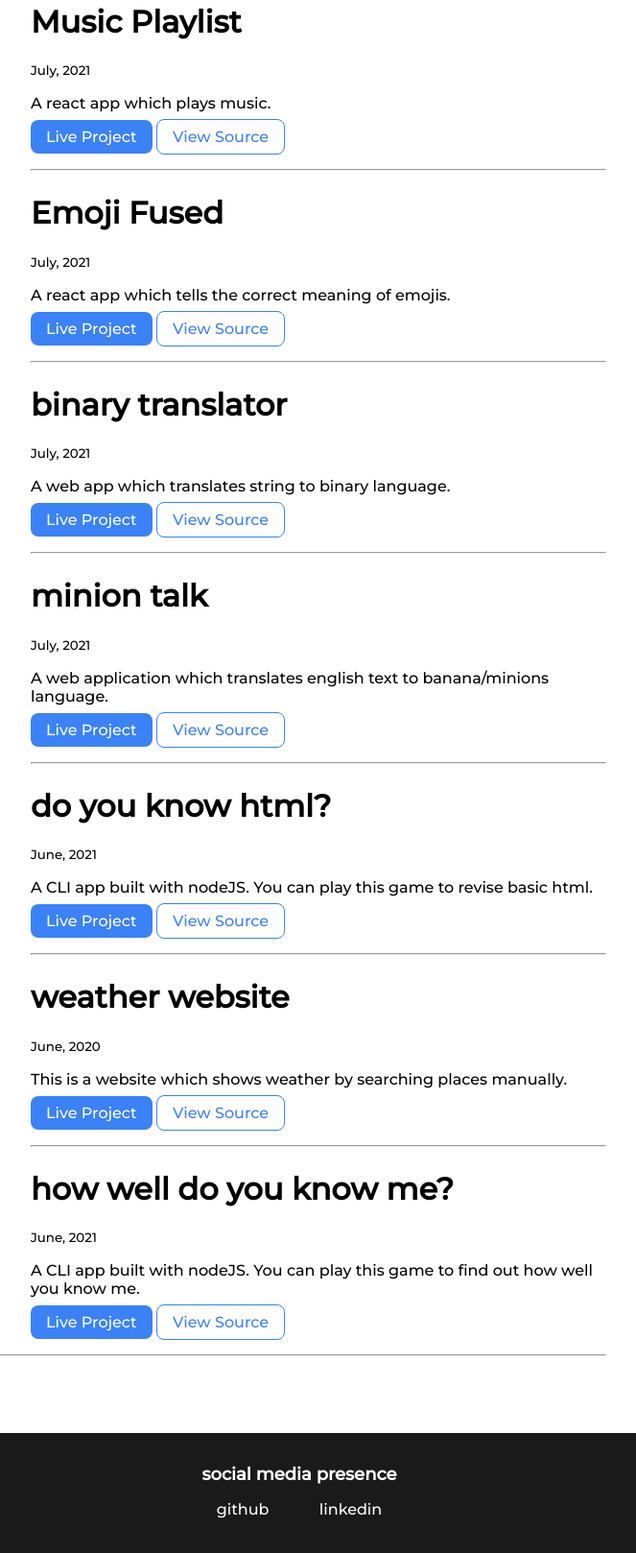
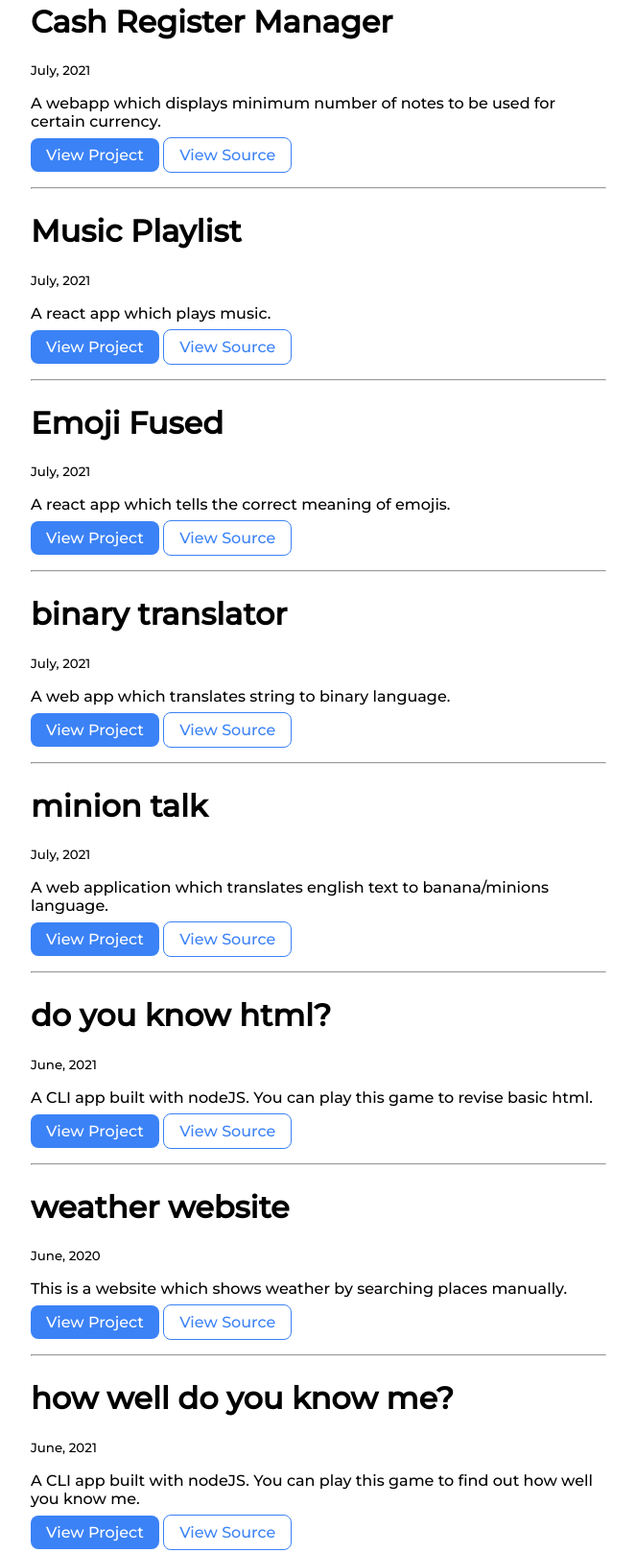
Before and after one commit to varnita619/VarnitaMakrariya-Portfolio, a plain HTML site: page projects.html in a window 1280 px wide. Shown: the part 165-1783 px from the top of the page at 96% size, without its empty margins (328-991 px from the left). Drawn offline with Linux system fonts and the light colour scheme.

Commit message:
added mark ten project

```diff
--- a/projects.html
+++ b/projects.html
@@ -32,10 +32,21 @@
 
         <li>
             <div class="container container-center margin-md">
+                <h1>Cash Register Manager</h1>
+                <small>July, 2021</small>
+                <p>A webapp which displays minimum number of notes to be used for certain currency.</p>
+                <a class="link link-primary" href="https://cash-deployer.netlify.app/">View Project</a>
+                <a class="link link-secondary" href="https://github.com/varnita619/Cash-Register-Manager">View Source</a>
+            </div>
+        </li>
+        <hr>
+
+        <li>
+            <div class="container container-center margin-md">
                 <h1>Music Playlist</h1>
                 <small>July, 2021</small>
                 <p>A react app which plays music.</p>
-                <a class="link link-primary" href="https://xnsxd.csb.app/">Live Project</a>
+                <a class="link link-primary" href="https://xnsxd.csb.app/">View Project</a>
                 <a class="link link-secondary" href="https://github.com/varnita619/Music-Playlist">View Source</a>
             </div>
         </li>
@@ -46,7 +57,7 @@
                 <h1>Emoji Fused</h1>
                 <small>July, 2021</small>
                 <p>A react app which tells the correct meaning of emojis.</p>
-                <a class="link link-primary" href="https://m70m2.csb.app/">Live Project</a>
+                <a class="link link-primary" href="https://m70m2.csb.app/">View Project</a>
                 <a class="link link-secondary" href="https://github.com/varnita619/Emoji-Fused">View Source</a>
             </div>
         </li>
@@ -57,7 +68,7 @@
                 <h1>binary translator</h1>
                 <small>July, 2021</small>
                 <p>A web app which translates string to binary language.</p>
-                <a class="link link-primary" href="https://binaryconvertor.netlify.app/">Live Project</a>
+                <a class="link link-primary" href="https://binaryconvertor.netlify.app/">View Project</a>
                 <a class="link link-secondary" href="https://github.com/varnita619/binary-converter">View Source</a>
             </div>
         </li>
@@ -68,7 +79,7 @@
                 <h1>minion talk</h1>
                 <small>July, 2021</small>
                 <p>A web application which translates english text to banana/minions language.</p>
-                <a class="link link-primary" href="https://minionestalk.netlify.app/">Live Project</a>
+                <a class="link link-primary" href="https://minionestalk.netlify.app/">View Project</a>
                 <a class="link link-secondary" href="https://github.com/varnita619/banana-talk">View Source</a>
             </div>
         </li>
@@ -80,7 +91,7 @@
                 <small>June, 2021</small>
                 <p>A CLI app built with nodeJS. You can play this game to revise basic html.</p>
                 <a class="link link-primary"
-                    href="https://replit.com/@VarnitaMakrariy/Varnita-Makrariya?embed=1output=1#index.js">Live
+                    href="https://replit.com/@VarnitaMakrariy/Varnita-Makrariya?embed=1output=1#index.js">View
                     Project</a>
                 <a class="link link-secondary" href="https://github.com/varnita619/HTMLQuiz">View Source</a>
             </div>
@@ -92,7 +103,7 @@
                 <h1>weather website</h1>
                 <small>June, 2020</small>
                 <p>This is a website which shows weather by searching places manually.</p>
-                <a class="link link-primary" href="https://varnitaweatherwebsite.netlify.app">Live Project</a>
+                <a class="link link-primary" href="https://varnitaweatherwebsite.netlify.app">View Project</a>
                 <a class="link link-secondary" href="https://github.com/varnita619/Weather-Website">View Source</a>
             </div>
         </li>
@@ -107,7 +118,7 @@
                 <small>June, 2021</small>
                 <p>A CLI app built with nodeJS. You can play this game to find out how well you know me.</p>
                 <a class="link link-primary"
-                    href="https://replit.com/@VarnitaMakrariy/Know-Me-Quiz?embed=1output=1#index.js">Live Project</a>
+                    href="https://replit.com/@VarnitaMakrariy/Know-Me-Quiz?embed=1output=1#index.js">View Project</a>
                 <a class="link link-secondary" href="https://github.com/varnita619/KnowMeQuiz">View Source</a>
             </div>
         </li>
```
